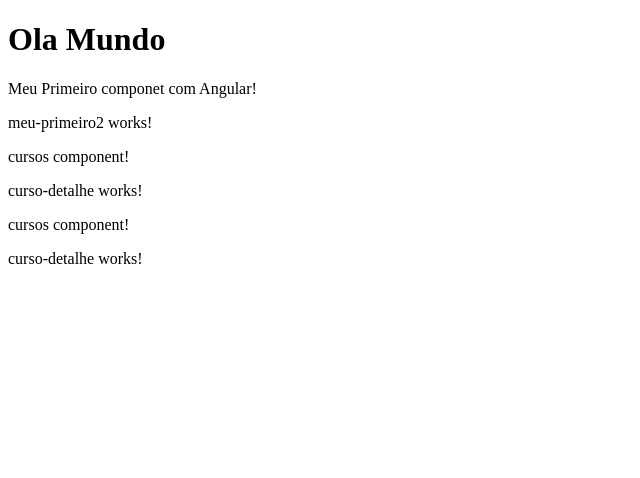
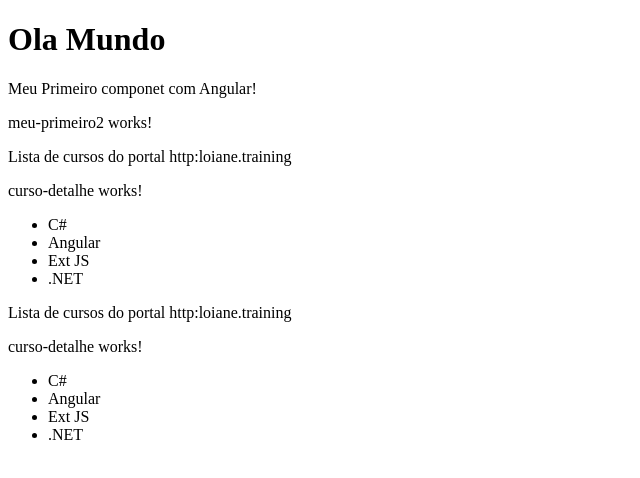
Before and after one commit to victormessiasaraujo/Loiane-Angular, an Angular app in the folder primeiro-projeto/: page / in a window 1280 px wide. Shown: the top 478 px of the page, without its empty margins (0-640 px from the left). Built offline with nearby package versions, Linux system fonts and the light colour scheme.

Commit message:
#aula6: Templates

```diff
--- a/primeiro-projeto/src/app/cursos/cursos.component.html
+++ b/primeiro-projeto/src/app/cursos/cursos.component.html
@@ -1,3 +1,11 @@
-<p>cursos component!</p>
+<p>
+  Lista de cursos do portal {{ nomePortal }}
+</p>
 
 <app-curso-detalhe></app-curso-detalhe>
+
+<ul>
+  <li *ngFor="let curso of cursos">
+    {{ curso }}
+  </li>
+</ul>
--- a/primeiro-projeto/src/app/cursos/cursos.component.ts
+++ b/primeiro-projeto/src/app/cursos/cursos.component.ts
@@ -7,7 +7,12 @@
 })
 export class CursosComponent implements OnInit {
 
-  constructor() { }
+  nomePortal: string;
+  cursos: string[] = ["C#", "Angular", "Ext JS", ".NET"];
+
+  constructor() {
+    this.nomePortal = 'http:loiane.training';
+  }
 
   ngOnInit(): void {
   }
```
